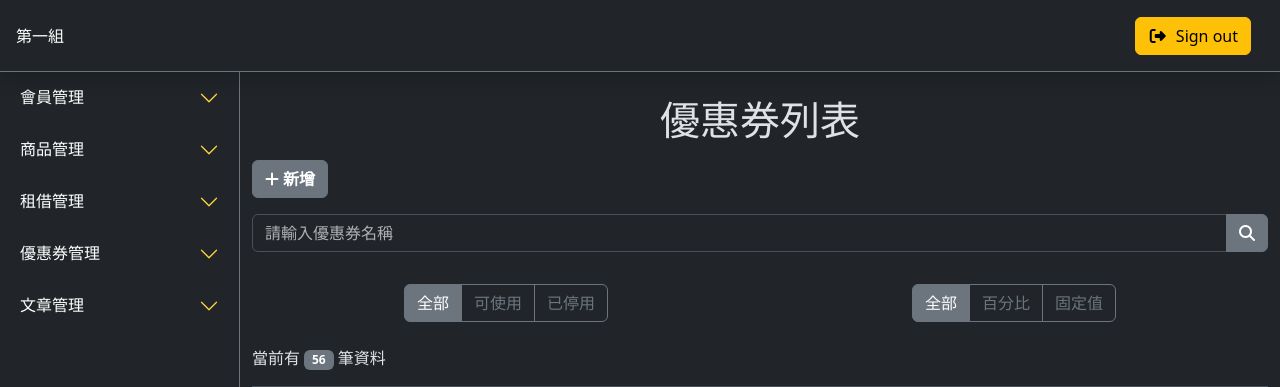
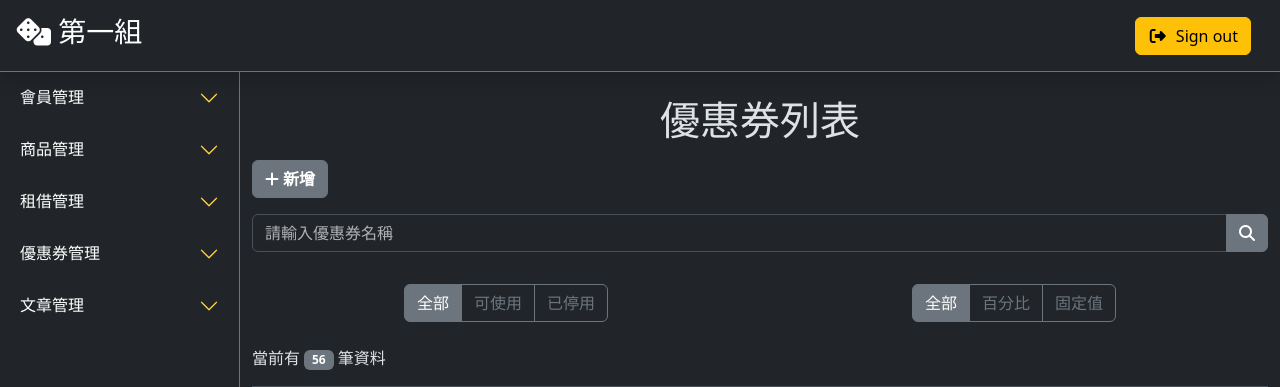
Before and after one commit to besttea168/teamwork, a PHP site: page /coupon/coupons.php in a window 1280 px wide. Shown: the top 387 px of the page. Run offline with PHP 8.4, Linux system fonts and the light colour scheme; data comes from the database, SQL or seed files in the repository; some libraries are stand-ins or nearby versions.

Commit message:
修改部分樣式

```diff
--- a/nav.php
+++ b/nav.php
@@ -1,5 +1,5 @@
 <header class="main-header d-flex justify-content-between bg-dark align-items-center fixed-top shadow border-bottom border-secondary">
-        <a href="" class="brand p-3 bg-dark text-white text-decoration-none">第一組</a>
+        <a href="" class="h3 brand p-3 bg-dark text-white text-decoration-none"><i class="fa-solid fa-dice"></i> 第一組</a>
         <div class="d-flex align-items-center">
             <div class="text-white">
                 <!-- hi, $_SESSION["user"]["name"] -->
```
